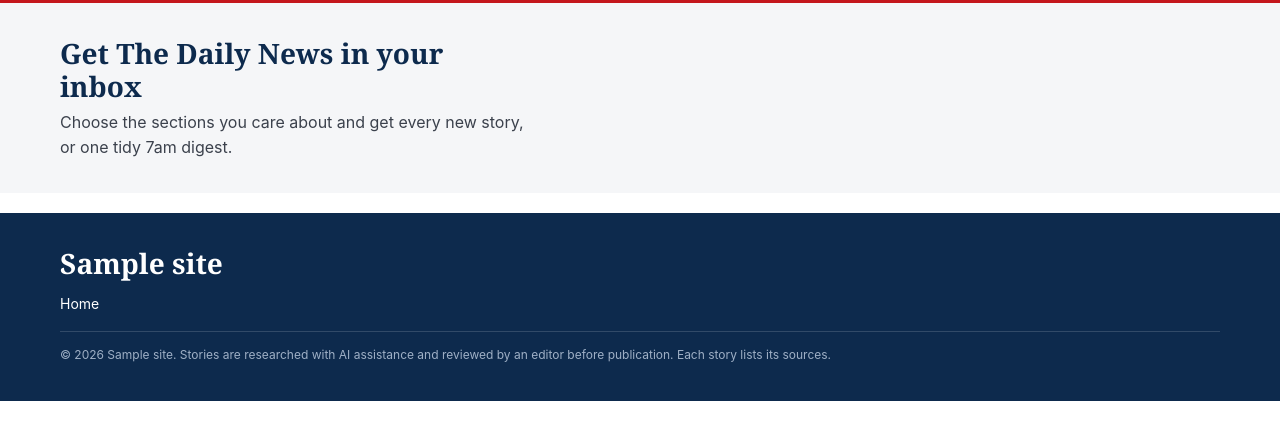
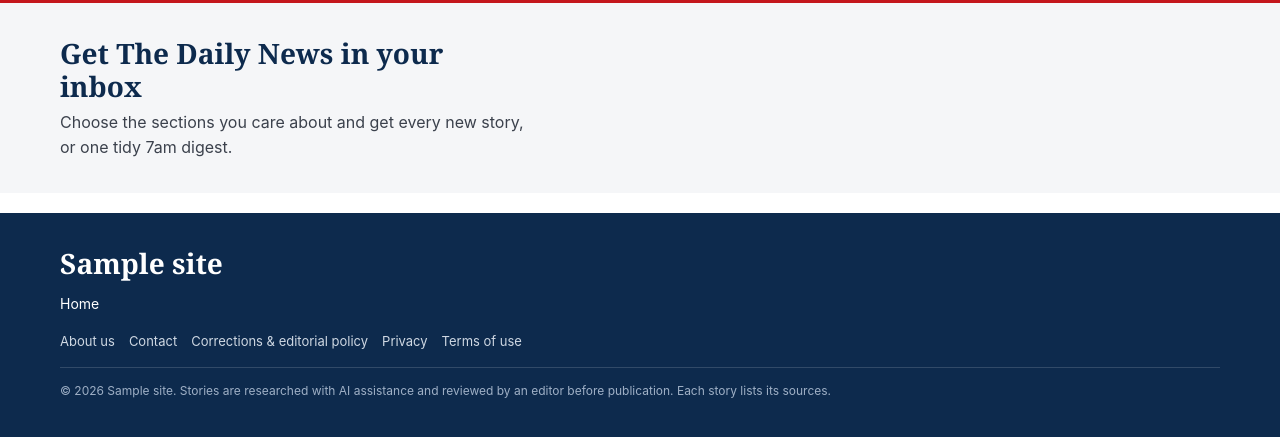
Before and after one commit to mambojuali/thedailynews-stories, a WordPress theme: template wordpress/tdn-news/front-page.php in a window 1280 px wide. Shown: the part 378-815 px from the top of the page. Before the commit the page ends 779 px from the top, so only its background shows below. Run offline with PHP 8.4 and a stand-in for WordPress, Linux system fonts and the light colour scheme; the site name, menu and one post (Sample post) are stand-ins, and other content is empty.

Commit message:
Theme 1.3.2: footer links to trust pages, full-page layout for pages
Co-Authored-By: Claude Opus 5.5 <noreply@anthropic.com>
Claude-Session: https://claude.ai/code/session_01QWuX1CMBoSfQYLPrKQmZF8

```diff
--- a/wordpress/tdn-news/footer.php
+++ b/wordpress/tdn-news/footer.php
@@ -17,6 +17,13 @@
 		<p class="foot-title"><?php bloginfo( 'name' ); ?></p>
 		<p><?php bloginfo( 'description' ); ?></p>
 		<nav aria-label="Footer sections"><?php tdn_sections_nav(); ?></nav>
+		<nav aria-label="About The Daily News" class="foot-pages"><ul>
+			<li><a href="<?php echo esc_url( home_url( '/about/' ) ); ?>">About us</a></li>
+			<li><a href="<?php echo esc_url( home_url( '/contact/' ) ); ?>">Contact</a></li>
+			<li><a href="<?php echo esc_url( home_url( '/corrections-and-editorial-policy/' ) ); ?>">Corrections &amp; editorial policy</a></li>
+			<li><a href="<?php echo esc_url( home_url( '/privacy-policy/' ) ); ?>">Privacy</a></li>
+			<li><a href="<?php echo esc_url( home_url( '/terms-of-use/' ) ); ?>">Terms of use</a></li>
+		</ul></nav>
 		<p class="small">&copy; <?php echo esc_html( wp_date( 'Y' ) ); ?> <?php bloginfo( 'name' ); ?>. Stories are researched with AI assistance and reviewed by an editor before publication. Each story lists its sources.</p>
 	</div>
 </footer>
--- a/wordpress/tdn-news/style.css
+++ b/wordpress/tdn-news/style.css
@@ -1,7 +1,7 @@
 /*
 Theme Name: The Daily News
 Description: Lightweight newspaper theme for thedailynews.news
-Version: 1.3.1
+Version: 1.3.2
 Author: The Daily News
 License: GPL-2.0-or-later
 Text Domain: tdn-news
@@ -199,6 +199,8 @@ img { max-width: 100%; height: auto; display: block; }
 .site-footer .foot-title { font: 700 28px/1 var(--serif); color: #fff; margin: 0 0 10px; }
 .site-footer nav ul { list-style: none; padding: 0; margin: 16px 0; display: flex; flex-wrap: wrap; gap: 18px; }
 .site-footer a { color: #fff; }
+.site-footer .foot-pages ul { margin-top: 0; gap: 14px; font-size: 13px; }
+.site-footer .foot-pages a { color: #cfd8e3; }
 .site-footer .small { font-size: 12px; color: #9fb0c6; border-top: 1px solid rgba(255,255,255,.15); padding-top: 14px; margin-top: 16px; }
 
 /* ---------- Responsive ---------- */
```
Also changed, not shown: wordpress/tdn-news/index.php (+15 -0 lines).
